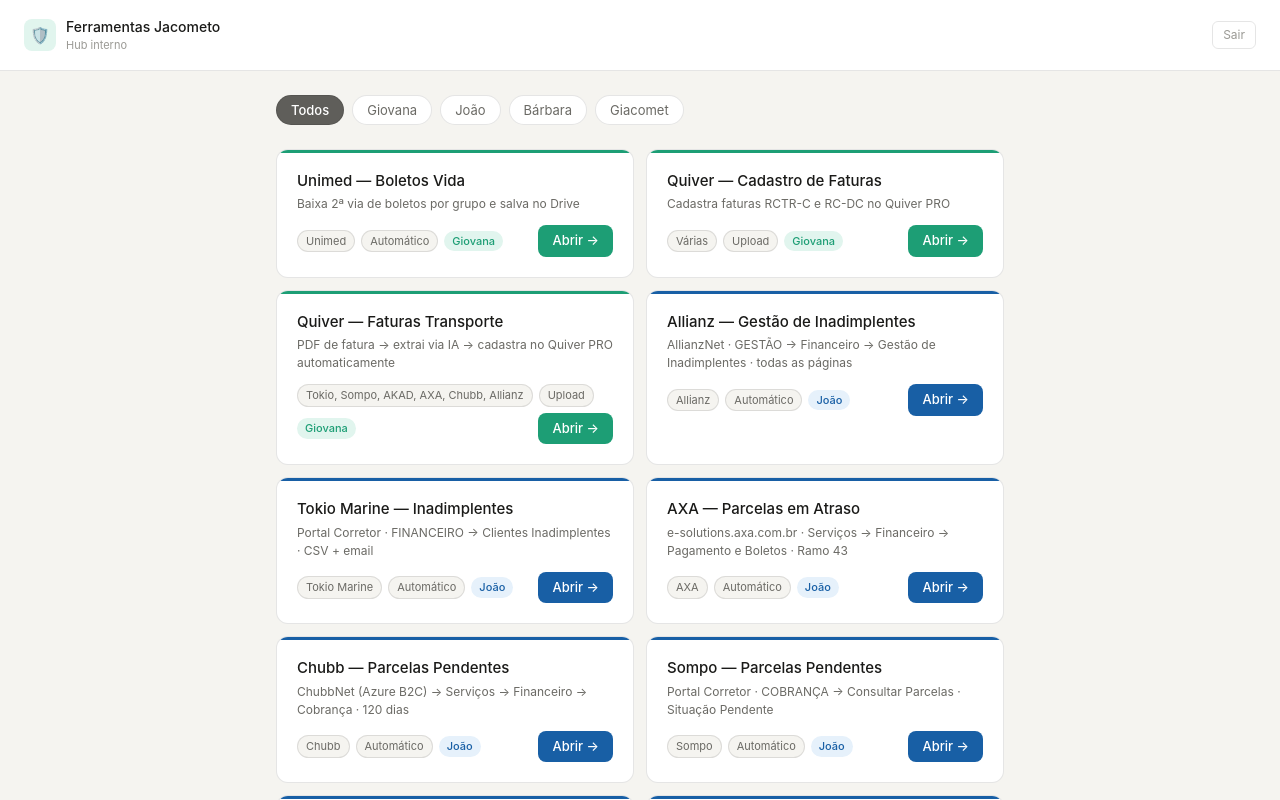
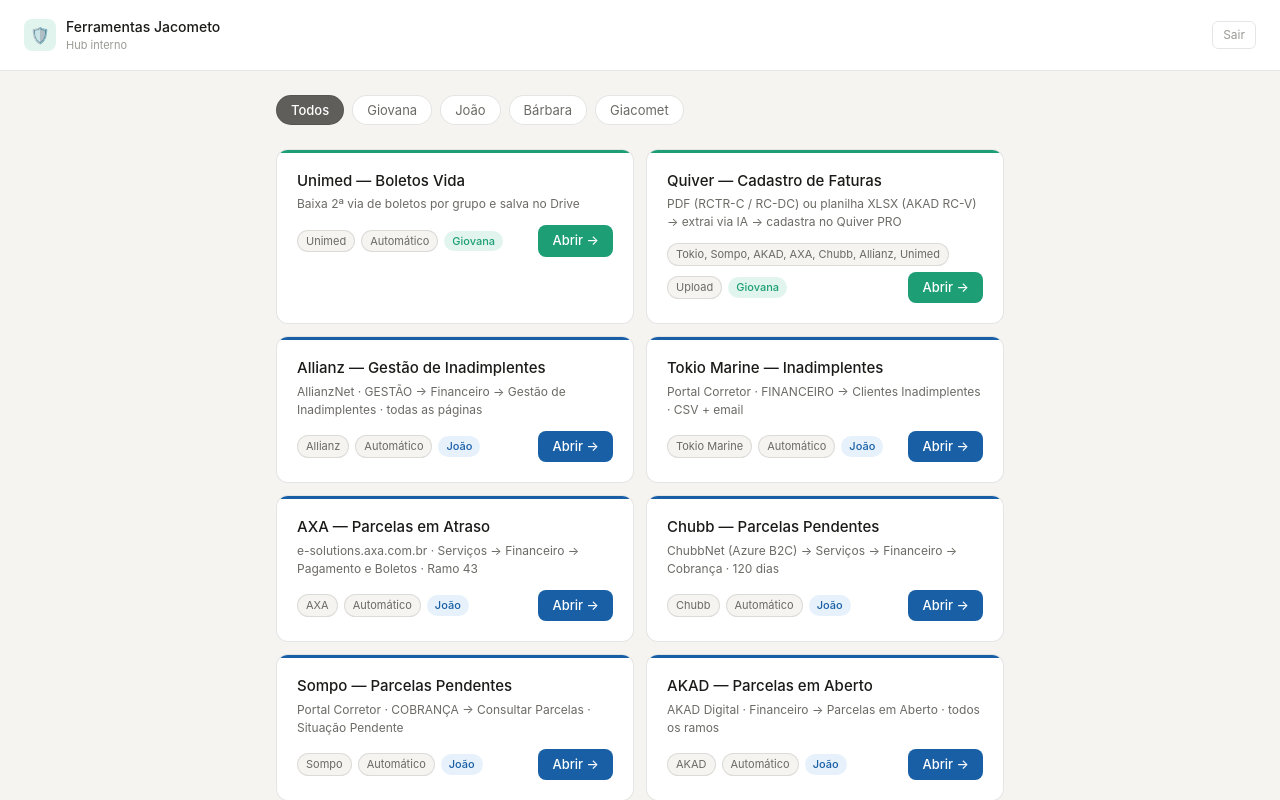
Before and after one commit to adriano-dotcom/ferramentas-jacometo, a Next.js app in the folder frontend/: page /ferramentas in a window 1280 px wide. Shown: the top 800 px of the page. Built offline with nearby package versions, Linux system fonts and the light colour scheme.

Commit message:
chore(hub): unifica card Quiver - Cadastro de Faturas; descrição PDF/XLSX

```diff
--- a/frontend/app/ferramentas/page.tsx
+++ b/frontend/app/ferramentas/page.tsx
@@ -23,18 +23,9 @@
   {
     slug: 'quiver-faturas',
     nome: 'Quiver — Cadastro de Faturas',
-    descricao: 'Cadastra faturas RCTR-C e RC-DC no Quiver PRO',
+    descricao: 'PDF (RCTR-C / RC-DC) ou planilha XLSX (AKAD RC-V) → extrai via IA → cadastra no Quiver PRO',
     responsavel: 'Giovana',
-    seguradora: 'Várias',
-    tipo: 'upload',
-    status: 'ativo',
-  },
-  {
-    slug: 'quiver-faturas-transporte',
-    nome: 'Quiver — Faturas Transporte',
-    descricao: 'PDF de fatura → extrai via IA → cadastra no Quiver PRO automaticamente',
-    responsavel: 'Giovana',
-    seguradora: 'Tokio, Sompo, AKAD, AXA, Chubb, Allianz',
+    seguradora: 'Tokio, Sompo, AKAD, AXA, Chubb, Allianz, Unimed',
     tipo: 'upload',
     status: 'ativo',
   },
```
